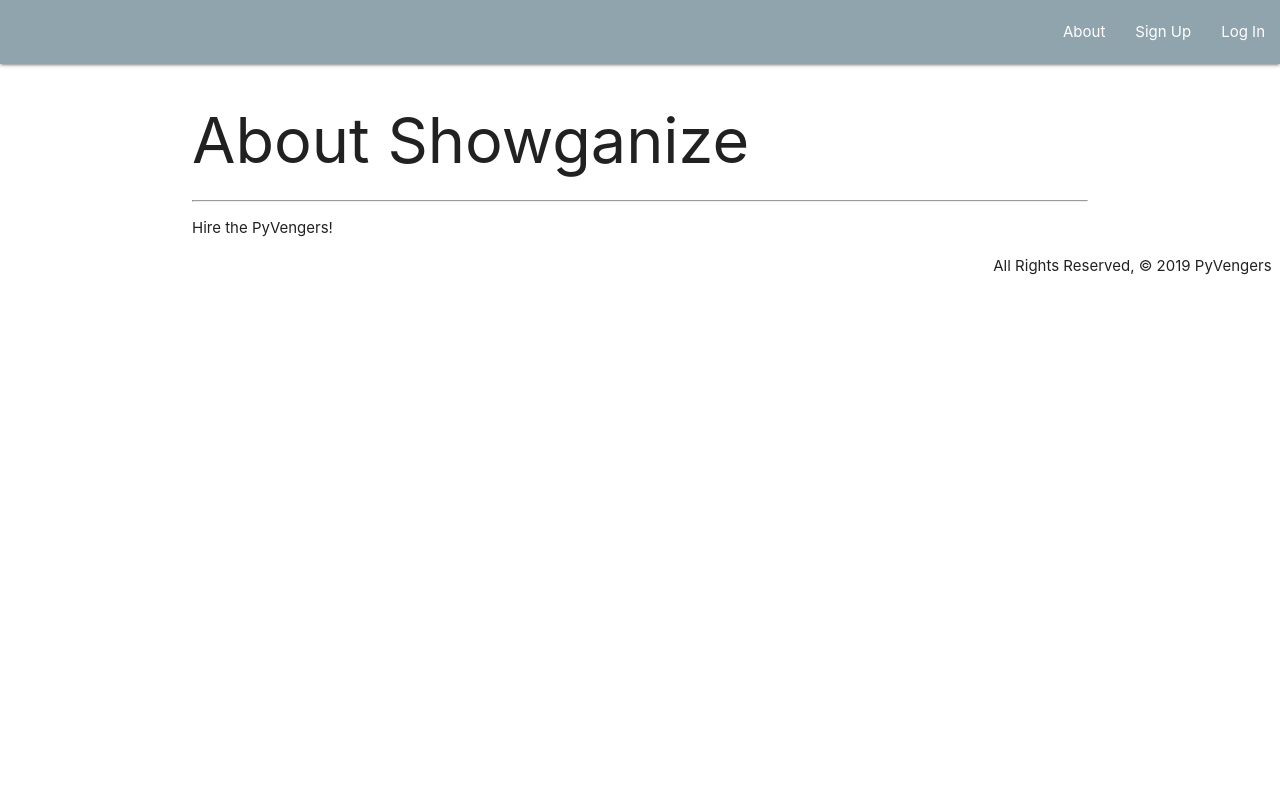
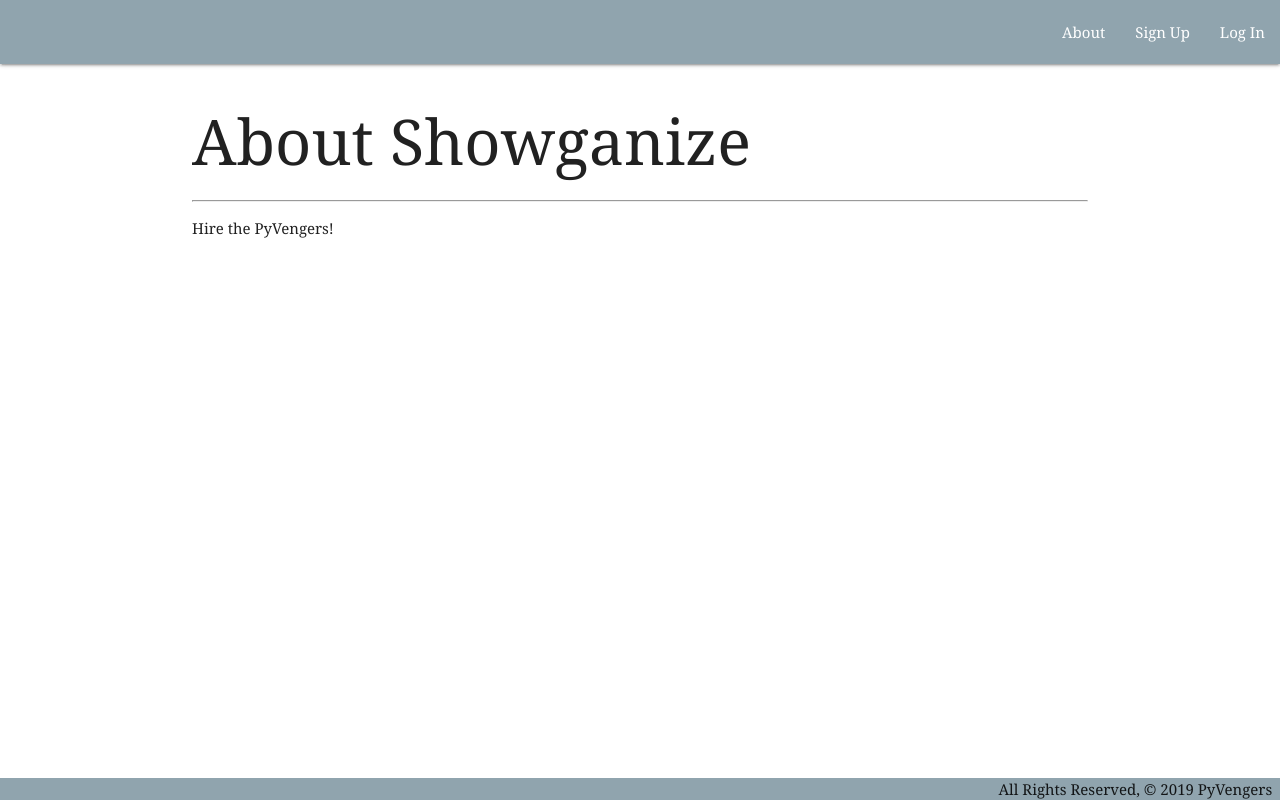
Before and after one commit to rmscampos/pyvengersunit3, a Django app: page /about/ in a window 1280 px wide. Run offline with Django 3.2, Linux system fonts and the light colour scheme.

Commit message:
changed font family

```diff
--- a/main_app/static/css/style.css
+++ b/main_app/static/css/style.css
@@ -1,14 +1,15 @@
 body {
-    /* background-image: url();
+    /* background-image: url(./img/concert_club_view.jpg); */
     background-size: cover;
-    background-repeat: no-repeat; */
+    background-repeat: no-repeat;
     margin: 0;
     padding: 0;
+    font-family: Georgia, 'Times New Roman', Times, serif;
     /* background-color: red; */
 
-    /* display: flex;
+    display: flex;
     min-height: 100vh;
-    flex-direction: column; */
+    flex-direction: column;
   }
 
   main {
--- a/main_app/templates/about.html
+++ b/main_app/templates/about.html
@@ -4,4 +4,5 @@
 <h1>About Showganize</h1>
 <hr />
 <p>Hire the PyVengers!</p>
+
 {% endblock %}
--- a/main_app/views.py
+++ b/main_app/views.py
@@ -49,6 +49,7 @@ def concerts_detail(request, concert_id):
 
     })
 
+@login_required
 def add_review(request, concert_id):
   form = ReviewForm(request.POST)
   if form.is_valid():
@@ -95,6 +96,7 @@ def signup(request):
   context = {'form': form, 'error_message': error_message}
   return render(request, 'registration/signup.html', context)
 
+@login_required
 def add_photo(request, review_id):
     S3_BASE_URL = 'https://s3-us-west-1.amazonaws.com/'
     BUCKET = 'pyvengersunit3'
```
Also changed, not shown: main_app/static/css/img/concert_club_view.jpg (added).
